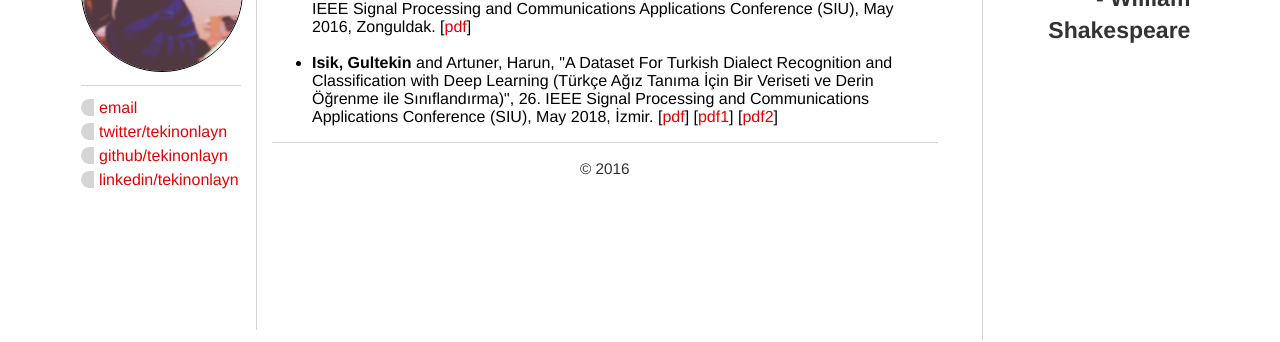
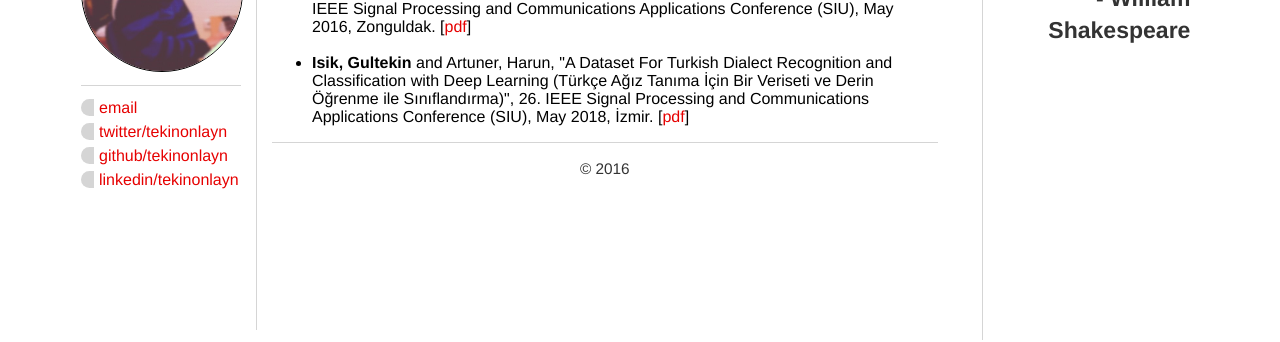
Before and after one commit to tekinonlayn/gi.github.io, a Jekyll site: the page built from pubs/index.html, in a window 1280 px wide. Shown: the part 180-522 px from the top of the page. Built offline with Jekyll 4.4.1, drawn with Linux system fonts in a browser that asks for light colours.

Commit message:
Update index.html

```diff
--- a/pubs/index.html
+++ b/pubs/index.html
@@ -6,6 +6,6 @@ title: Gültekin Işık - Publications
 	<h2>National Conferences</h2>
 	<ul>
 	<li><b>Isik, Gultekin</b> and Artuner, Harun, "Recognition of Radio Signals with Deep Learning Neural Networks (Radyo Sinyallerinin Derin Ogrenme Sinir Aglari ile Taninmasi)", 24. IEEE Signal Processing and Communications Applications Conference (SIU), May 2016, Zonguldak. [<a href="/files/siu_2016.pdf">pdf</a>]   </li><br>
-	<li><b>Isik, Gultekin</b> and Artuner, Harun, "A Dataset For Turkish Dialect Recognition and Classification with Deep Learning (Türkçe Ağız Tanıma İçin Bir Veriseti ve Derin Öğrenme ile Sınıflandırma)", 26. IEEE Signal Processing and Communications Applications Conference (SIU), May 2018, İzmir. [<a href="/files/siu_2018.pdf">pdf</a>]  [<a href="/files/sinav1.pdf">pdf1</a>]  [<a href="/files/sinav2.pdf">pdf2</a>] </li>
+	<li><b>Isik, Gultekin</b> and Artuner, Harun, "A Dataset For Turkish Dialect Recognition and Classification with Deep Learning (Türkçe Ağız Tanıma İçin Bir Veriseti ve Derin Öğrenme ile Sınıflandırma)", 26. IEEE Signal Processing and Communications Applications Conference (SIU), May 2018, İzmir. [<a href="/files/siu_2018.pdf">pdf</a>]   </li>
 	</ul>
 </div><!-- /.blurb -->
```
